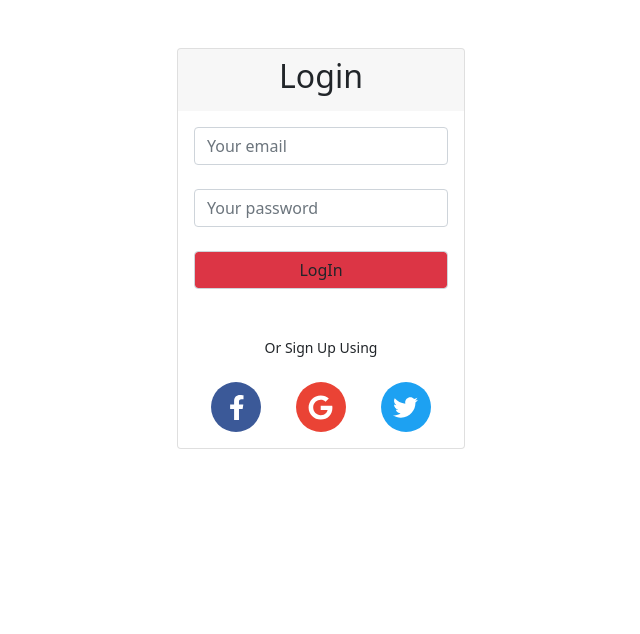
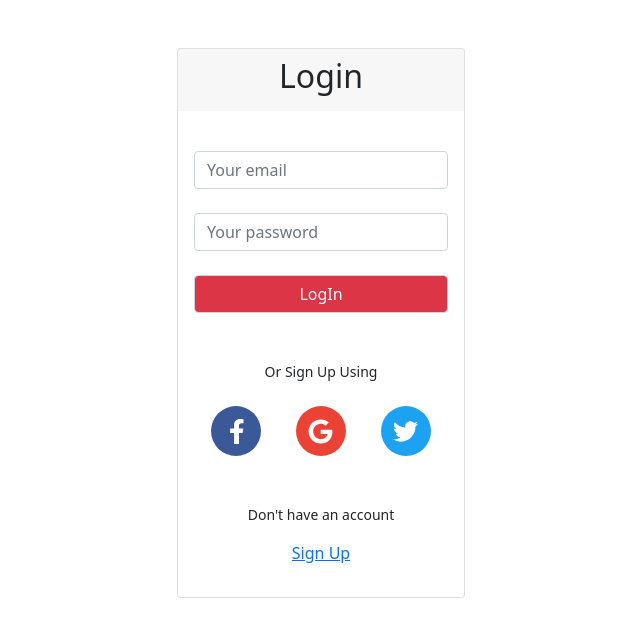
Before and after one commit to Arifuzzaman-Nishan/We-Mover, a React (Create React App) app: page /login/1 in a window 1280 px wide. Shown: the top 634 px of the page, without its empty margins (319-959 px from the left). Built offline with nearby package versions, Linux system fonts and the light colour scheme.

Commit message:
conditional logIn form done

```diff
--- a/package.json
+++ b/package.json
@@ -14,6 +14,7 @@
     "firebase": "^8.3.0",
     "react": "^17.0.1",
     "react-dom": "^17.0.1",
+    "react-hook-form": "^6.15.5",
     "react-router-dom": "^5.2.0",
     "react-scripts": "4.0.3",
     "web-vitals": "^1.1.1"
--- a/src/Component/Login/Login.js
+++ b/src/Component/Login/Login.js
@@ -1,4 +1,4 @@
-import React from 'react';
+import React, { useState } from 'react';
 import { FontAwesomeIcon } from '@fortawesome/react-fontawesome'
 import { faGoogle } from '@fortawesome/free-brands-svg-icons'
 import { faFacebookF } from '@fortawesome/free-brands-svg-icons'
@@ -10,17 +10,28 @@ import firebaseConfig from './firebase.confiq';
 import './Login.css';
 import { useParams } from 'react-router';
 import fakeData from '../../fakeData/data.json';
+import { useForm } from "react-hook-form";
+import { Link } from 'react-router-dom';
 
 if (!firebase.apps.length) {
     firebase.initializeApp(firebaseConfig);
 }
 
 const Login = () => {
-    const {name} = useParams();
-    console.log('login ',name);
+    const { register, handleSubmit, watch, errors } = useForm();
+    const onSubmit = data => console.log(data);
 
+    const { name } = useParams();
     const vehicleInfo = fakeData.find(vehicleName => vehicleName.name === name);
-    console.log(vehicleInfo);
+
+    const [user, setUser] = useState({
+        email: '',
+        name: '',
+        password: '',
+    })
+    const [newUser, setNewUser] = useState(false);
+    const handleSignUp = () => {
+    }
 
     // const handleFb = () => {
     //     const fbProvider = new firebase.auth.FacebookAuthProvider();
@@ -58,10 +69,20 @@ const Login = () => {
                         <h2 className='text-center'>Login</h2>
                     </div>
                     <div className="card-body">
-                        <form>
-                            <input className='form-control mb-4' required type="email" name='email' placeholder='Your email' />
-                            <input className='form-control mb-4' type="password" name='password' placeholder='Your password' />
-                            <input className='form-control bg-danger logged-in' type="submit" value='LogIn' />
+                        <form onSubmit={handleSubmit(onSubmit)}>
+                            {newUser && <input className='form-control' type="name" name='name' placeholder='Your name' ref={register({ required: true })} />}
+                            {errors.name && <span className='text-danger'>name field is required</span>}
+
+                            <input className='mt-4 form-control' type="email" name='email' placeholder='Your email' ref={register({ required: true })} />
+                            {errors.email && <span className='text-danger'>Email field is required</span>}
+
+                            <input className='mt-4 form-control' type="password" name='password' placeholder='Your password' ref={register({ required: true })} />
+                            {errors.password && <span className='text-danger'>Password field is required</span>}
+
+                            {newUser && <input className='mt-4 form-control' type="password" name='confirmPassword' placeholder='Confirm password' ref={register({ required: true })} />}
+                            {errors.confirmPassword && <span className='text-danger'>Confirm password field is required</span>}
+
+                            <input className='mt-4 form-control bg-danger logged-in text-white' type="submit" value='LogIn' />
                         </form>
                         <div>
                             <small>
@@ -79,6 +100,10 @@ const Login = () => {
                                     <FontAwesomeIcon icon={faTwitter} />
                                 </div>
                             </div>
+                            <small>
+                                <p className='mt-5 text-center'>Don't have an account</p>
+                            </small>
+                            <Link onClick={() => setNewUser(!newUser)}><p className='text-center'>Sign Up</p></Link>
                         </div>
                     </div>
                 </div>
```
Also changed, not shown: src/Component/Map/Map.js (added, +11 -0 lines), src/Component/Map/Map.css (added), 1 other file (tests, documents, lock files or other folders).
